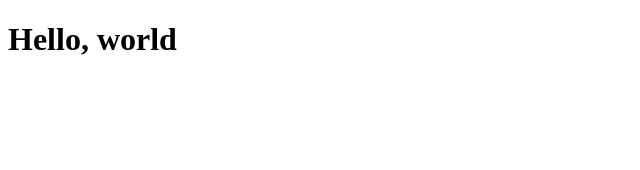
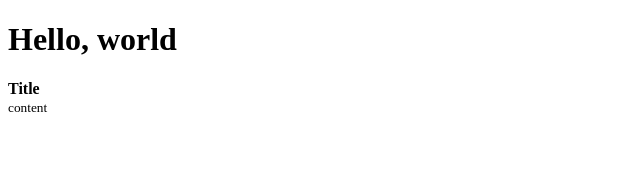
Before and after one commit to lucasmarkes/react-fundamentals, a React app: page / in a window 1280 px wide. Shown: the top 170 px of the page, without its empty margins (0-640 px from the left). Built offline with nearby package versions, Linux system fonts and the light colour scheme.

Commit message:
feat: Add Post component for displaying blog posts (using props)

```diff
--- a/src/App.js
+++ b/src/App.js
@@ -1,7 +1,11 @@
 import React from 'react';
+import Post from './Post';
 
 function App() {
-  return <h1>Hello, world</h1>;
+  return <>
+    <h1>Hello, world</h1>
+    <Post title='Title' content='content'/>
+  </>
 }
 
 export default App;
--- /dev/null
+++ b/src/Post.js
@@ -0,0 +1,12 @@
+import React from 'react'
+
+export default function Post(props) {
+  return (
+    <>
+    <article>
+      <strong>{props.title}</strong><br />
+      <small>{props.content}</small>
+    </article>
+    </>
+  )
+}
```
